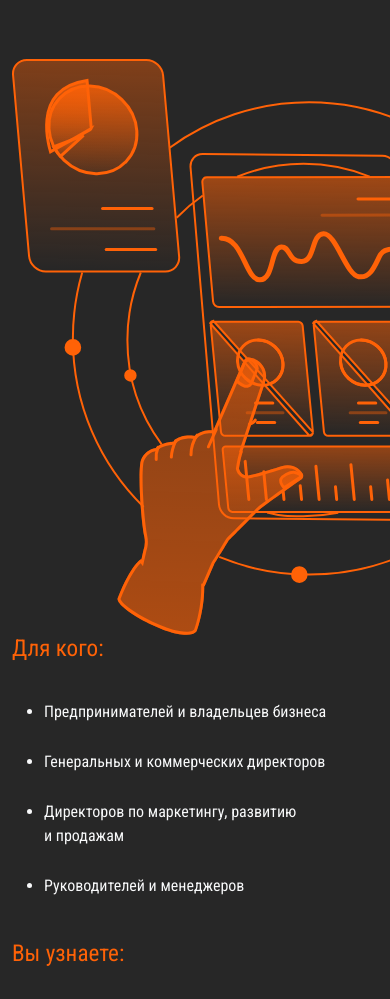
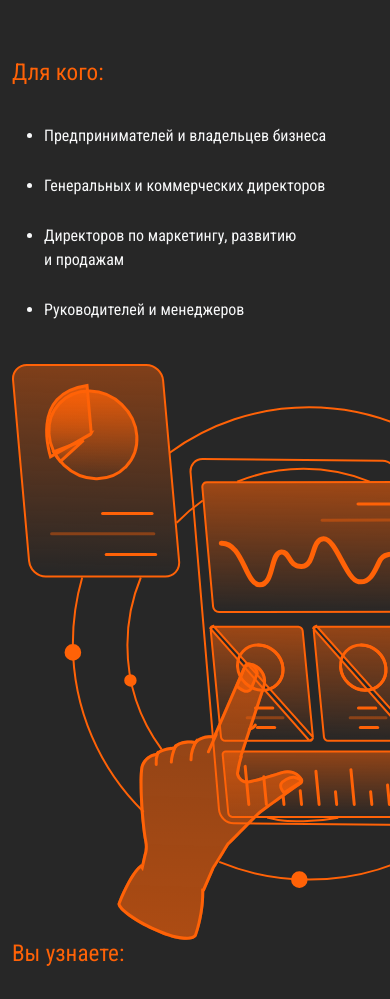
Before and after one commit to TeodorGreen32/Business74, a plain HTML site: page index.html in a window 390 px wide. Shown: the part 320-1319 px from the top of the page. Drawn offline with nearby package versions, Linux system fonts and the light colour scheme.

Commit message:
fix_by_leha

```diff
--- a/css/footer/footer.css
+++ b/css/footer/footer.css
@@ -28,5 +28,5 @@ footer{
     color: #FF6207;
 }
 .footer_sect_txt a:hover{
-    color: #FF6207;
+    color: #FF6207 !important;
 }
--- a/index.html
+++ b/index.html
@@ -33,12 +33,23 @@
 <section data-aos="fade-up" class="section_6">
   <div class="container-sm">
     <div class="row">
-      <div class="col section_6_img">
+      <div class="col-12 d-block d-md-none">
+        <div>
+          <h3 class="main-theme">Для кого:</h3>
+          <ul class="text-light">
+            <li>Предпринимателей и владельцев бизнеса</li>
+            <li>Генеральных и коммерческих директоров</li>
+            <li>Директоров по маркетингу,  развитию и продажам</li>
+            <li>Руководителей и менеджеров</li>
+          </ul>
+        </div>
+      </div>
+      <div class="col-12 col-md-8 section_6_img">
           <img src="css/section_6/img/Group_156.svg" alt="" class="">
       </div>
 
-      <div class="col section_6_ul">
-        <div>
+      <div class="col-12 col-md-4  section_6_ul">
+        <div class="d-none d-md-block">
           <h3 class="main-theme">Для кого:</h3>
           <ul class="text-light">
             <li>Предпринимателей и владельцев бизнеса</li>
```
